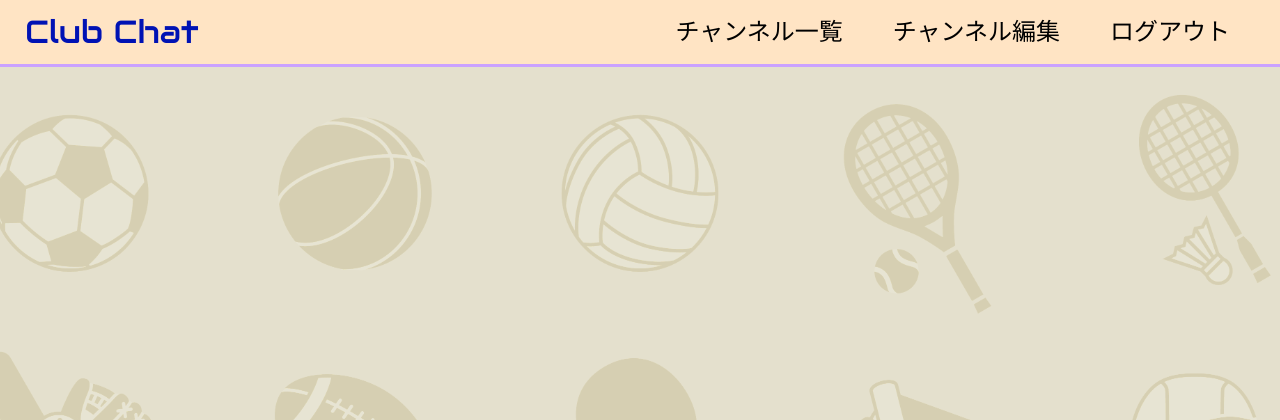
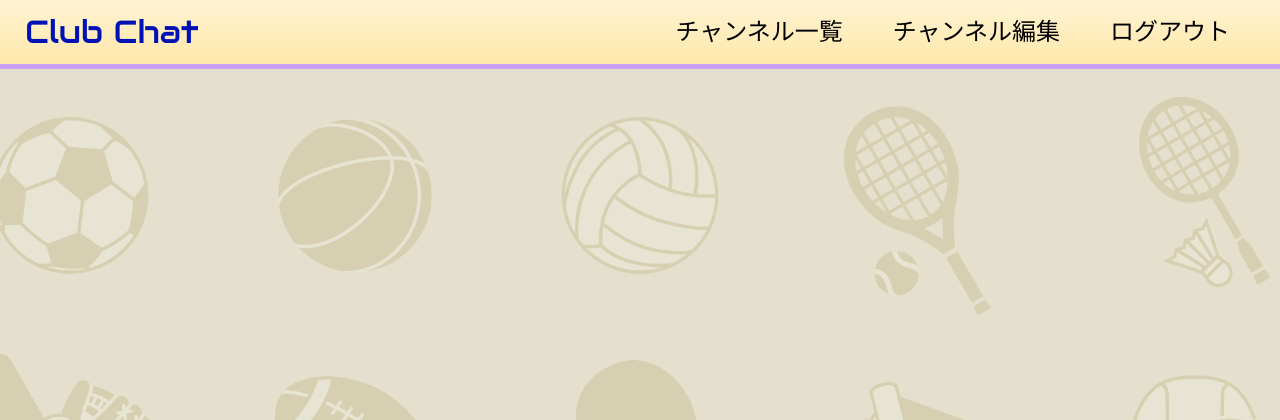
Before and after one commit to hackathon-winter-teamE/clubchat, a Flask app: template ChatApp/templates/detail.html in a window 1280 px wide. Shown: the top 420 px of the page. Run offline with Flask 2, Linux system fonts and the light colour scheme; the template is opened without the code that fills it, so the values that code supplies are empty.

Commit message:
detail.cssの修正

```diff
--- a/ChatApp/static/css/detail.css
+++ b/ChatApp/static/css/detail.css
@@ -19,11 +19,11 @@
 header {
   height: 64px;
   width: 100%;
-  background-color: bisque;
+  background: linear-gradient(rgba(255,243,210,1), rgba(255,232,171,1));
   position: sticky;
   top: 0;
   z-index: 10;
-  border-bottom: 3px solid #caa1ff;
+  border-bottom: 5px solid #caa1ff;
 }
 
 .header-logo {
```
